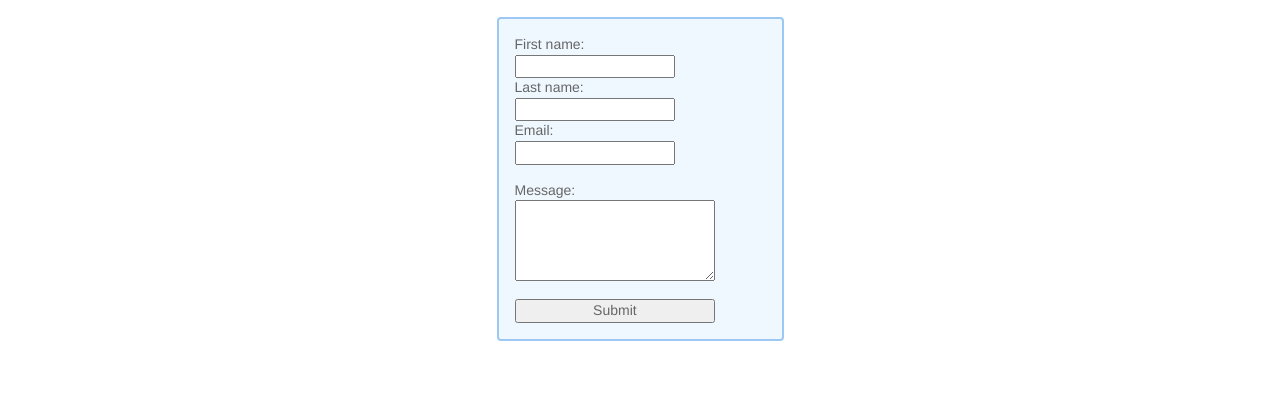
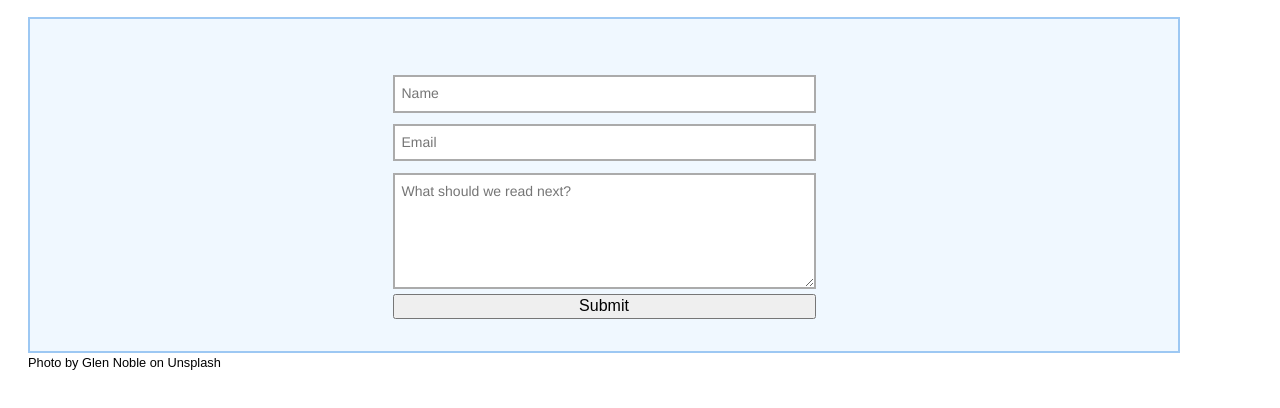
Before and after one commit to RDiMag/bookcourt-1, a plain HTML site: page form.html in a window 1280 px wide. Shown: the part 154-562 px from the top of the page. Drawn offline with Linux system fonts and the light colour scheme.

Commit message:
Moved form to homepage

```diff
--- a/css/style.css
+++ b/css/style.css
@@ -169,6 +169,11 @@ a {
      text-align: center;
 }
 
+span.suggestion{
+     font-size: 1.2em;
+
+}
+
 /**********************************/
 /* About Page */
 /**********************************/
@@ -218,6 +223,7 @@ img.portrait{
 footer {
      font-family: Helvetica;
      text-align: center;
+     padding-top: 2em;
 }
 
 /**********************************/
@@ -225,33 +231,47 @@ footer {
 /**********************************/
 
 input, select, textarea, label {
-     padding: 0;
-     margin: 0;
+     padding: 0.5em;
+     margin: 0.4em 0;
      outline: none;
+     border: solid 2px rgba(128, 128, 128, 0.662);
      font-family: 'Helvetica';
      font-size: 14px;
      color: #666;
      line-height: 1.4em;
-     max-width: 80%;
+     max-width: 100%;
 }
 
 .form-container{
      display: flex;
      flex-direction: column;
-     justify-content: center;
+     justify-content: space-between;
      align-items: center;
+     background-color: aliceblue;
+     border: 2px solid rgb(157, 200, 243);
+     max-width: 90vw;
+     /* padding: calc(8px + 1.5625vw); */
+     padding: 1em 3em;
 }
 
 .form {
      padding: 1em;
      border-radius: 4px;
-     background-color: aliceblue;
-     border: 2px solid rgb(157, 200, 243);
-     max-width: 100vw;
      display: flex;
      flex-direction: column;
      justify-content: center;
 }
+
+.visuallyhidden {
+     border: 0;
+     clip: rect(0 0 0 0);
+     height: 1px;
+     margin: -1px;
+     overflow: hidden;
+     padding: 0;
+     position: absolute;
+     width: 1px;
+   }
 
 #message{
      margin-top: 1em;
--- a/form.html
+++ b/form.html
@@ -25,23 +25,20 @@
   <section class="form-container">
 
     <div class=contact-form>
+
       <form method="post" action="https://forms.un-static.com/forms/7d2bbb06fc9ff16e29a9b6c2c051203ffbde84ac" class="form">
-        <div id="name">
-          <label for="fname">First name:</label><br />
-          <input type="text" id="fname" name="fname" /><br />
-          <label for="lname">Last name:</label><br />
-          <input type="text" id="lname" name="lname" /><br />
-          <label for="email">Email:</label><br />
-          <input type="email" id="email" name="email" /><br />
-        </div>
-        <div id="message">
-          <label for="text">Message:</label></br />
-          <textarea name="message" title="message" rows="4" cols="30">
-          </textarea>
-        </div>
-
-        <input type="submit" id="submit" value="Submit" />
+        <label for="name" class="visuallyhidden">Name: </label>
+        &nbsp;
+        <input name="name" type="text" placeholder="Name">
+        <label for="email" class="visuallyhidden">Email: </label>
+        <input name="email" type="email" placeholder="Email">
+        <label for="comment" class="visuallyhidden">Comment: </label>
+        <textarea name="comment" placeholder="What should we read next?" rows="5" cols="50"></textarea>
+        <button type="submit" href="/">Submit</button>
       </form>
 
     </div>
+
   </section>
+
+  <small>Photo by Glen Noble on Unsplash</small>
```
Also changed, not shown: index.html (+23 -32 lines).
